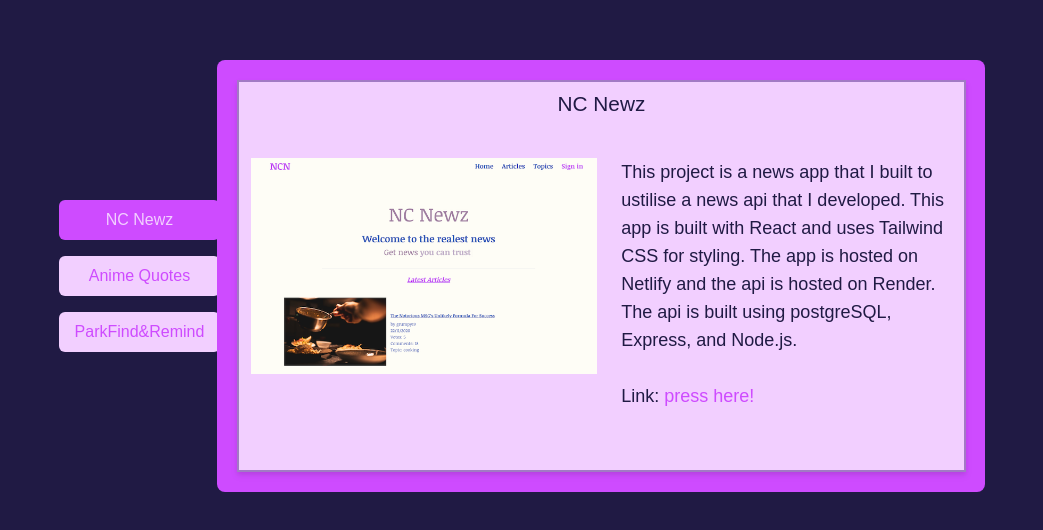
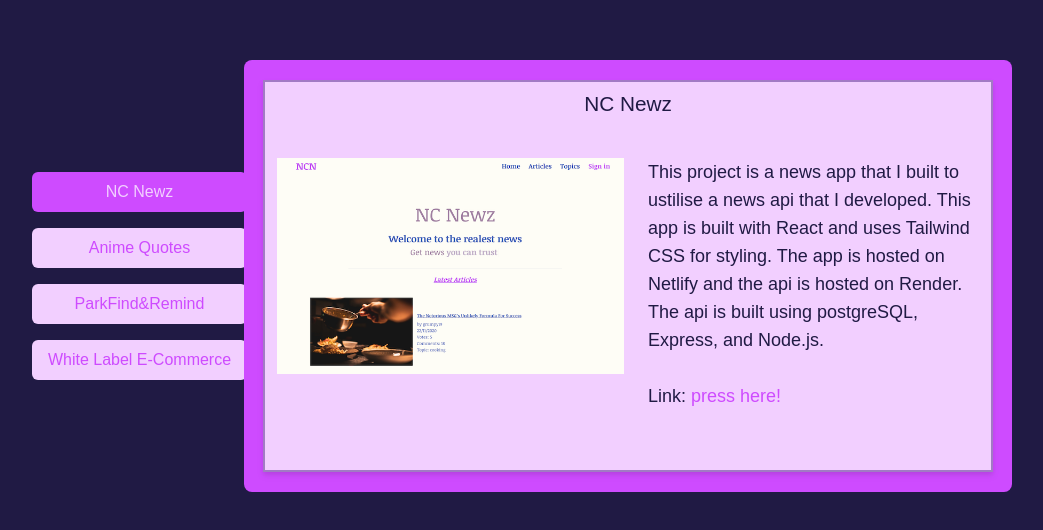
Before and after one commit to keenangee/portfolio-react, a React (Create React App) app: page / in a window 1280 px wide. Shown: the part 1764-2294 px from the top of the page, without its empty margins (118-1161 px from the left). Built offline with nearby package versions, Linux system fonts and the light colour scheme; a web font is replaced by a local one.

Commit message:
added new project, and small styling edit

```diff
--- a/src/components/Projects.tsx
+++ b/src/components/Projects.tsx
@@ -28,6 +28,14 @@ const project3 = {
   image: "/parkfind.png",
 };
 
+const project4 = {
+  name: "Wite Label E-Commerce",
+  description:
+    "This is a white label e-commerce app that I built using React Native. For this I wanted to focus and practice on 2 main things: 1. Bottom tab navigation, and 2. Automated 'FlatList' carousels",
+  link: "https://github.com/keenangee/white-label-ecom",
+  image: "/white-label-ecom.png",
+};
+
 const Projects: React.FC<ProjectsProp> = ({ project }) => {
   const [currentProject, setCurrentProject] = useState(project1);
 
@@ -38,6 +46,8 @@ const Projects: React.FC<ProjectsProp> = ({ project }) => {
       setCurrentProject(project2);
     } else if (project === "ParkFind&Remind") {
       setCurrentProject(project3);
+    } else if (project === "White Label E-Commerce") {
+      setCurrentProject(project4);
     }
   }, [project]);
 
@@ -48,7 +58,7 @@ const Projects: React.FC<ProjectsProp> = ({ project }) => {
       </h1>
       <div
         className={
-          project !== "ParkFind&Remind"
+          project !== "ParkFind&Remind" && project !== "White Label E-Commerce"
             ? "flex flex-col lg:flex-row lg:pt-[2rem] gap-4 md:gap-0 transition-all duration-200"
             : "flex flex-col md:flex-row lg:pt-[2rem] gap-4 md:gap-0 pt-0 sm:pt-4 transition-all duration-200"
         }
@@ -57,13 +67,14 @@ const Projects: React.FC<ProjectsProp> = ({ project }) => {
           src={currentProject.image}
           alt={currentProject.name}
           className={
-            project !== "ParkFind&Remind"
-              ? "px-3 mx-auto max-h-[14rem] object-cover rounded-md pb-2 transition-all duration-200"
-              : "px-6 mx-auto max-h-[15rem] md:max-h-[18rem] object-cover rounded-md pb-2 transition-all duration-200"
+            project !== "ParkFind&Remind" &&
+            project !== "White Label E-Commerce"
+              ? "px-3 mx-auto max-h-[14rem] pb-2 transition-all duration-200"
+              : "px-6 mx-auto max-h-[15rem] md:max-h-[18rem] pb-2 transition-all duration-200"
           }
           // loading="lazy"
         />
-        <p className="text-darkest text-left px-3">
+        <p className="text-darkest text-left px-3 text-[80%] sm:text-[100%]">
           {currentProject.description}
           <br />
           <br />
--- a/src/components/ProjectsPicker.tsx
+++ b/src/components/ProjectsPicker.tsx
@@ -49,6 +49,19 @@ const ProjectsPicker: React.FC = () => {
             <span className="md:hidden">3</span>
           </button>
         </li>
+        <li>
+          <button
+            className={
+              project === "White Label E-Commerce"
+                ? "bg-primary text-lightest rounded-md px-4 py-2 min-w-full"
+                : "bg-lightest text-primary rounded-md px-4 py-2 min-w-full"
+            }
+            onClick={() => setProject("White Label E-Commerce")}
+          >
+            <span className="hidden md:block">White Label E-Commerce</span>
+            <span className="md:hidden">4</span>
+          </button>
+        </li>
       </ul>
       <div className="flex w-full md:w-[60vw] h-[30rem] md:h-[27rem] md:py-3 lg:py-5 bg-primary rounded-lg">
         <Projects project={project} />
```
Also changed, not shown: public/white-label-ecom.png (added).
